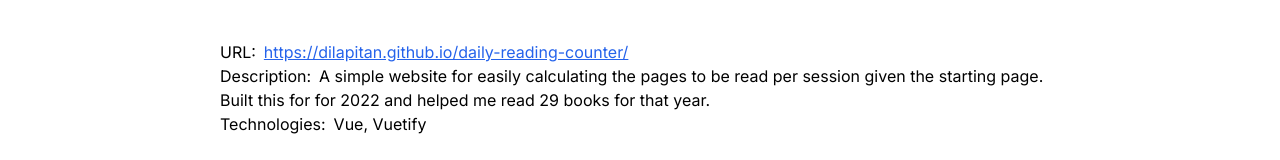
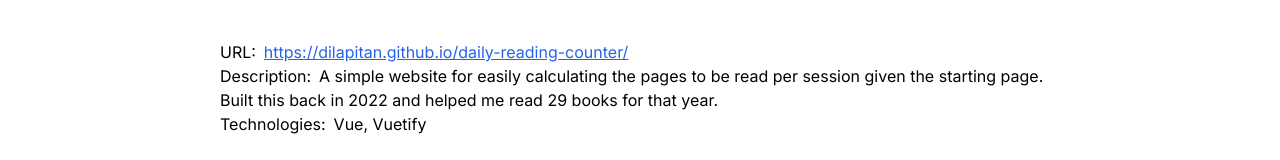
Before and after one commit to dilapitan/dilapitan.github.io, a Next.js app: page /portfolio in a window 1280 px wide. Shown: the part 684-844 px from the top of the page. Built offline with nearby package versions, Linux system fonts and the light colour scheme.

Commit message:
Update description of a project

```diff
--- a/src/app/portfolio/page.js
+++ b/src/app/portfolio/page.js
@@ -29,7 +29,7 @@ function Portfolio() {
     {
       url: 'https://dilapitan.github.io/daily-reading-counter/',
       description:
-        'A simple website for easily calculating the pages to be read per session given the starting page. Built this for for 2022 and helped me read 29 books for that year.',
+        'A simple website for easily calculating the pages to be read per session given the starting page. Built this back in 2022 and helped me read 29 books for that year.',
       technologies: 'Vue, Vuetify',
     },
   ]
```
